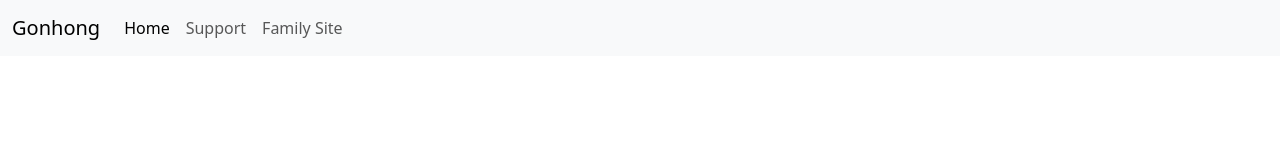
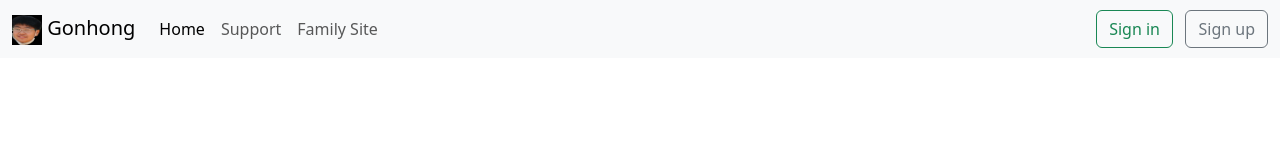
Before and after one commit to JoonwooM/Gonhong-Html, a plain HTML site: page index.html in a window 1280 px wide. Drawn offline with nearby package versions, Linux system fonts and the light colour scheme.

Commit message:
third commit

```diff
--- a/index.html
+++ b/index.html
@@ -10,7 +10,8 @@
 <body>
     <nav class="navbar navbar-expand-lg bg-body-tertiary">
         <div class="container-fluid">
-            <a class="navbar-brand" href="#">
+            <a class="navbar-brand" href="./index.html">
+                <img src="./images/logo.png" alt="Bootstrap" width="30" height="30">
                 Gonhong
             </a>
             <button class="navbar-toggler" type="button" data-bs-toggle="collapse" data-bs-target="#navbarNav" aria-controls="navbarNav" aria-expanded="false" aria-label="Toggle navigation">
@@ -28,6 +29,8 @@
                         <a class="nav-link" href="#">Family Site</a>
                     </li>
                 </ul>
+                <button type="button" class="btn btn-outline-success" style="margin-left: auto;">Sign in</button>&nbsp;&nbsp;&nbsp;
+                <button type="button" class="btn btn-outline-secondary">Sign up</button>
             </div>
         </div>
     </nav>
```
Also changed, not shown: images/logo.png (renamed from logo.png).
